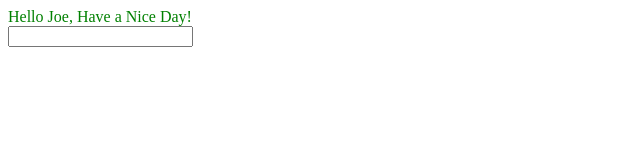
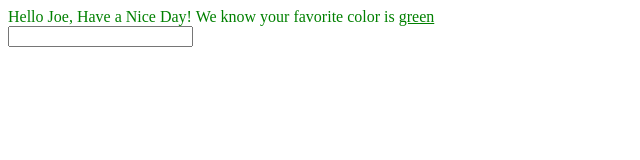
Before and after one commit to atapas/js-tips-tricks, a plain HTML site: page index.html in a window 1280 px wide. Shown: the whole page, without its empty margins (0-640 px from the left). Drawn offline with Linux system fonts and the light colour scheme.

Commit message:
Added few more changes for the tagged template literal

```diff
--- a/index.html
+++ b/index.html
@@ -184,7 +184,7 @@
                 function introduce(strings, ...values) {
                     let msg =
                     `<span style="color:${values[1]}">
-                        Hello ${values[0]}, Have a Nice Day!
+                        Hello ${values[0]}, Have a Nice Day! We know your favorite color is <u>${values[1]}</u>
                     </span>`;
 
                     return msg;
```
